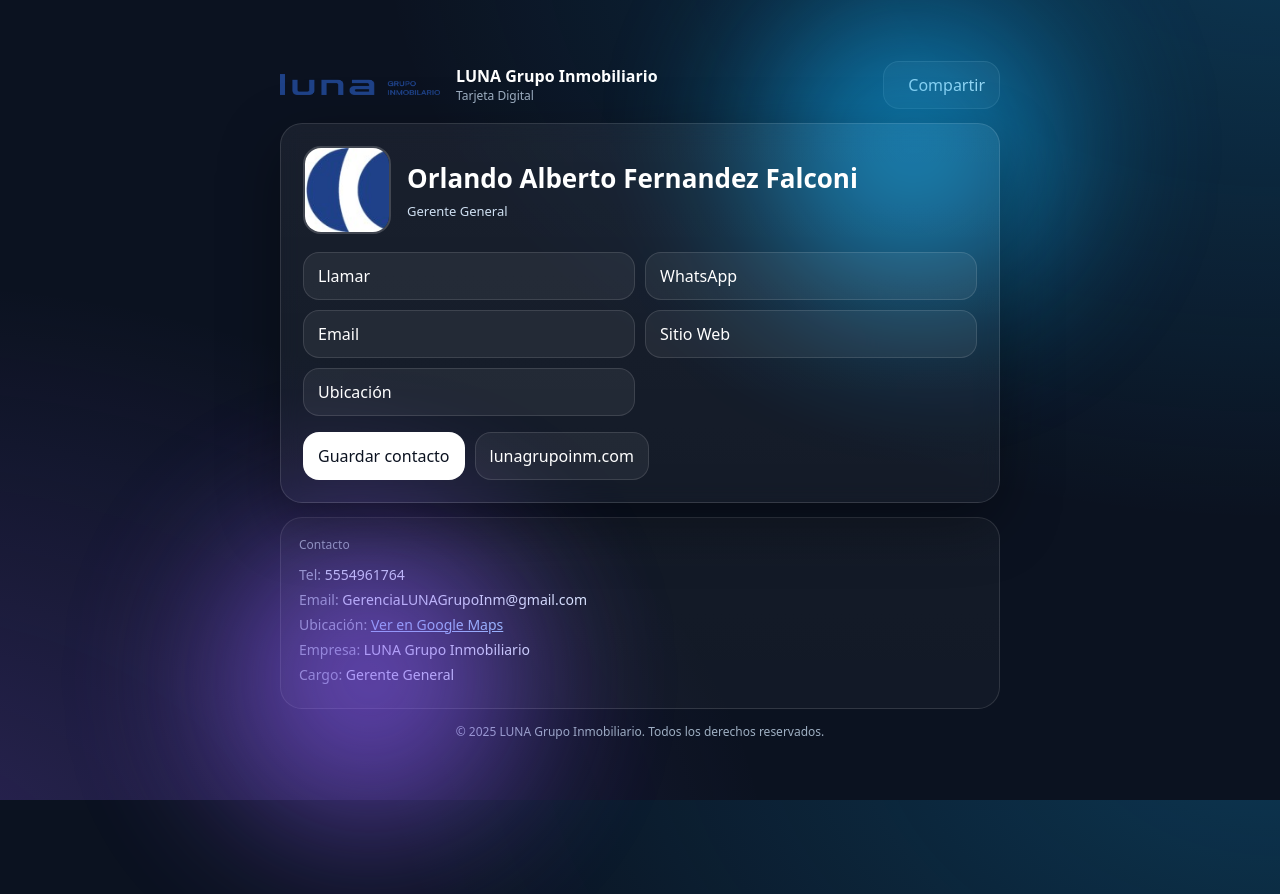
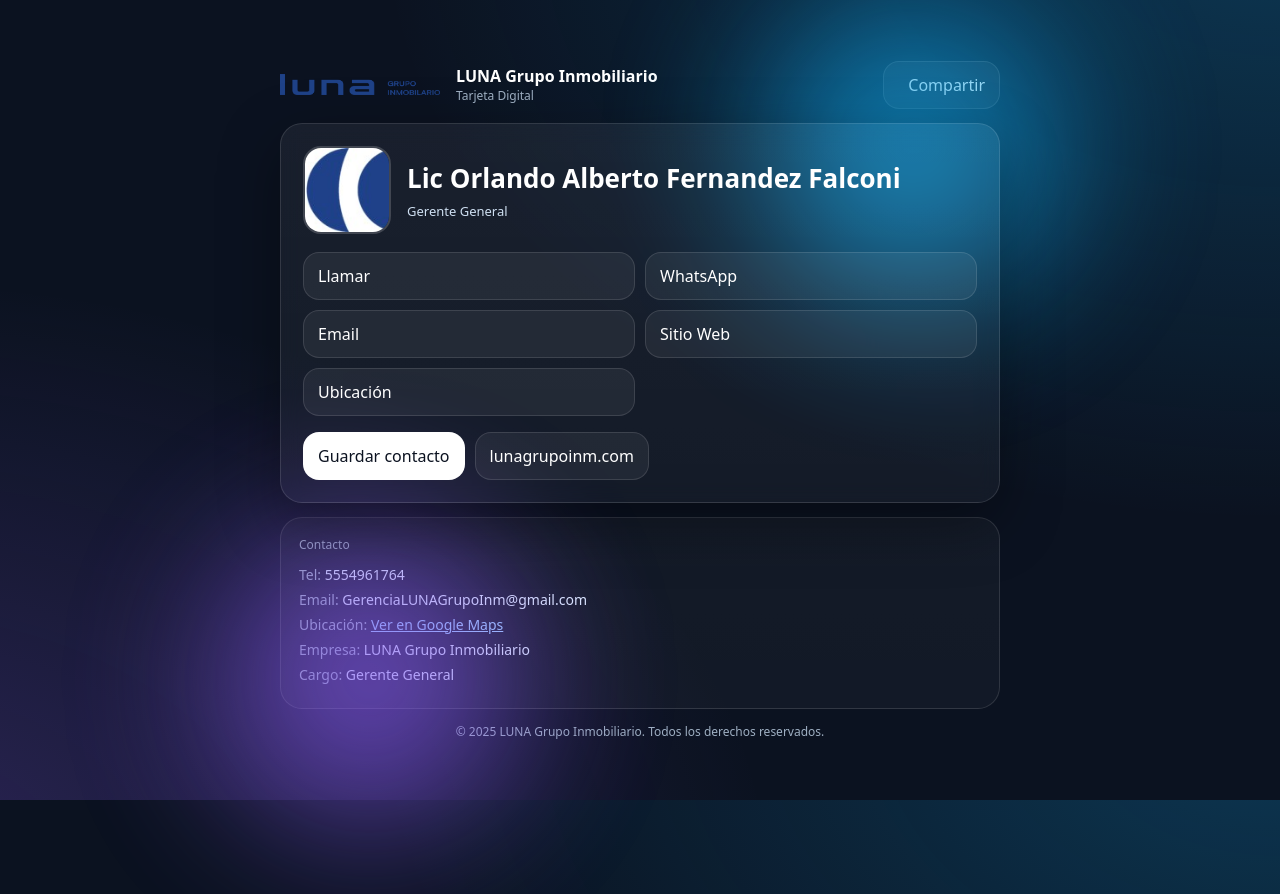
Before and after one commit to afernandezfalconi/tarjeta-orlando, a plain HTML site: page index.html in a window 1280 px wide. Drawn offline with Linux system fonts and the light colour scheme.

Commit message:
Update index.html

```diff
--- a/index.html
+++ b/index.html
@@ -83,7 +83,7 @@
       <div class="row">
         <img class="avatar" src="Imagen1.jpg" alt="Orlando Alberto Fernandez Falconi">
         <div>
-          <h1 class="name">Orlando Alberto Fernandez Falconi</h1>
+          <h1 class="name">Lic Orlando Alberto Fernandez Falconi</h1>
           <p class="role">Gerente General</p>
         </div>
       </div>
```
